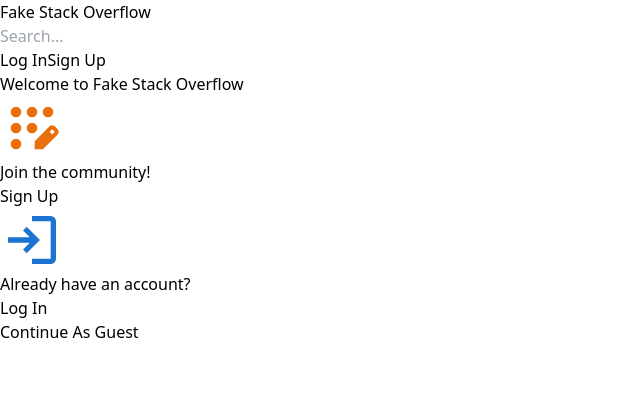
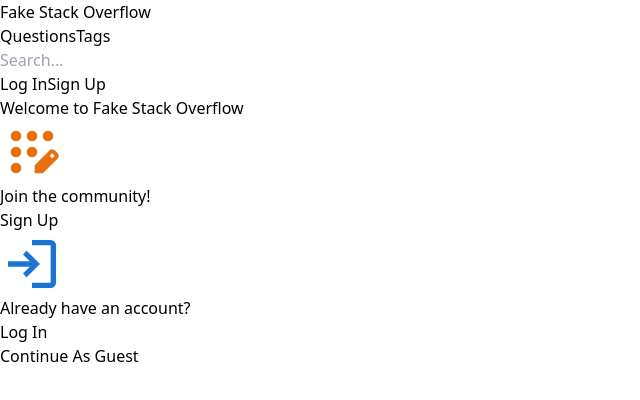
Before and after one commit to alkmei/fake-overflow, a React (Vite) app in the folder client/: page / in a window 1280 px wide. Shown: the top 400 px of the page, without its empty margins (0-640 px from the left). Built offline with nearby package versions, Linux system fonts and the light colour scheme.

Commit message:
welcome page done

```diff
--- a/client/src/components/Navbar.tsx
+++ b/client/src/components/Navbar.tsx
@@ -2,15 +2,36 @@ import { NavLink } from "react-router-dom";
 
 export default function Navbar() {
   return (
-    <header className="p-2 flex justify-between items-center border-b border-gray-200">
+    <header className="p-2 flex items-center border-b border-gray-200 gap-4 justify-between">
       <div className="font-bold text-2xl">Fake Stack Overflow</div>
-      <div className="flex items-center gap-1">
+      <nav>
+        <ol className="flex items-center gap-2">
+          <NavLink
+            to="/questions"
+            className={({ isActive }) =>
+              isActive ? "text-blue-700" : "text-gray-700 hover:text-blue-700"
+            }
+          >
+            Questions
+          </NavLink>
+          <NavLink
+            to="/tags"
+            className={({ isActive }) =>
+              isActive ? "text-blue-700" : "text-gray-700 hover:text-blue-700"
+            }
+          >
+            Tags
+          </NavLink>
+        </ol>
+      </nav>
+      <div className="flex items-center flex-grow">
         <input
           type="text"
           placeholder="Search..."
-          className="border p-2 rounded-md border-gray-200"
+          className="border p-2 rounded-md border-gray-300 w-full"
         />
-        <nav>
+      </div>
+      <div>
         <ol className="flex gap-2">
           <NavLink
             to="/users/register"
@@ -25,7 +46,6 @@ export default function Navbar() {
             Sign Up
           </NavLink>
         </ol>
-        </nav>
       </div>
     </header>
   );
--- /dev/null
+++ b/client/src/routes/Questions.tsx
@@ -0,0 +1 @@
+export default function Questions() {}
--- a/client/src/routes/Welcome.tsx
+++ b/client/src/routes/Welcome.tsx
@@ -1,5 +1,5 @@
-import MaterialSymbolsAppRegistration from "@/components/MaterialSymbolsAppRegistration.tsx";
-import MaterialSymbolsLogin from "@/components/MaterialSymbolsLogin.tsx";
+import MaterialSymbolsAppRegistration from "@/components/svg/MaterialSymbolsAppRegistration.tsx";
+import MaterialSymbolsLogin from "@/components/svg/MaterialSymbolsLogin.tsx";
 import { Link } from "react-router-dom";
 
 export default function Welcome() {
```
Also changed, not shown: client/src/components/svg/MaterialSymbolsAppRegistration.tsx (renamed from client/src/components/MaterialSymbolsAppRegistration.tsx), client/src/components/svg/MaterialSymbolsLogin.tsx (renamed from client/src/components/MaterialSymbolsLogin.tsx). Lines whose indentation alone changed are shown as unchanged.
